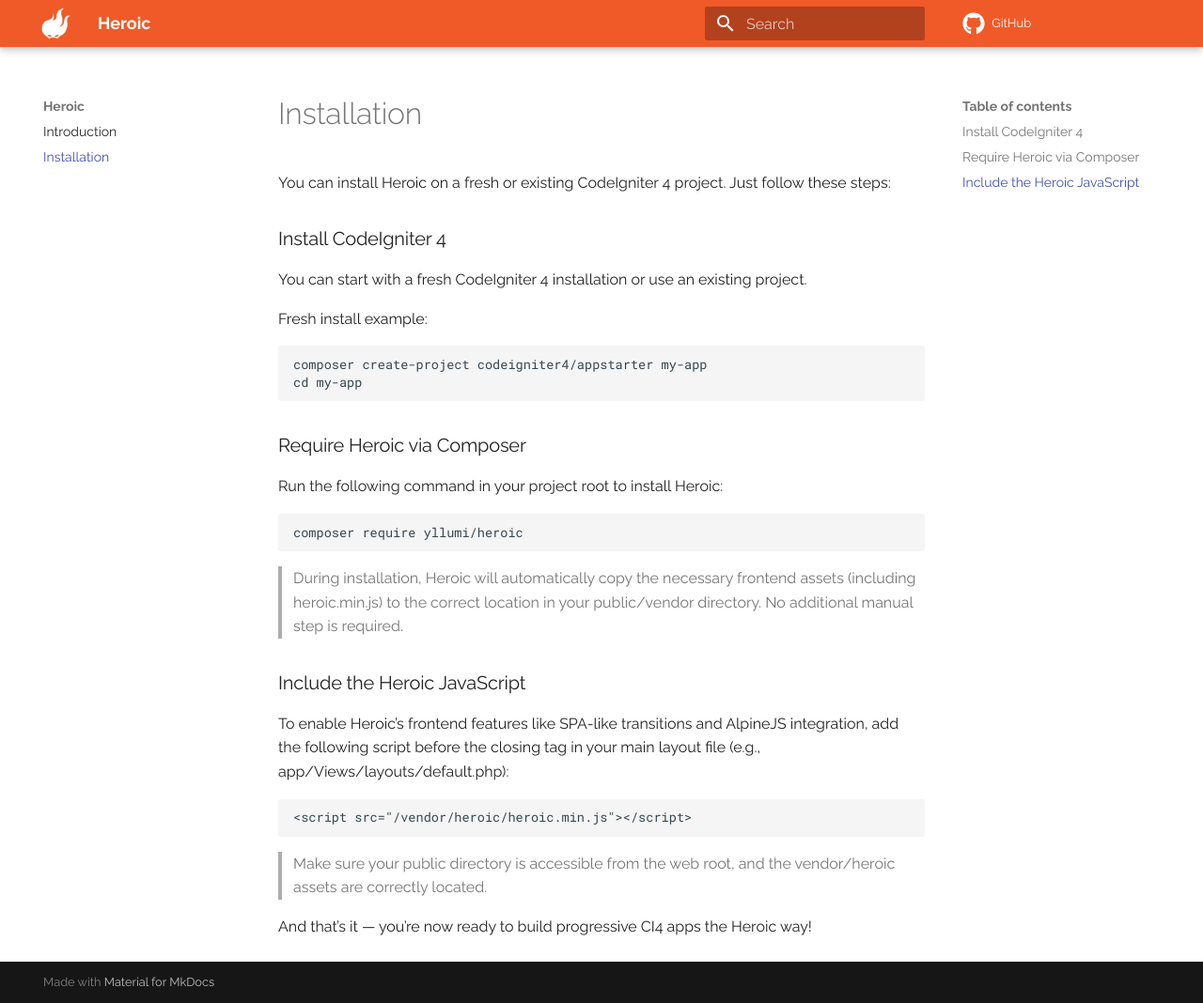
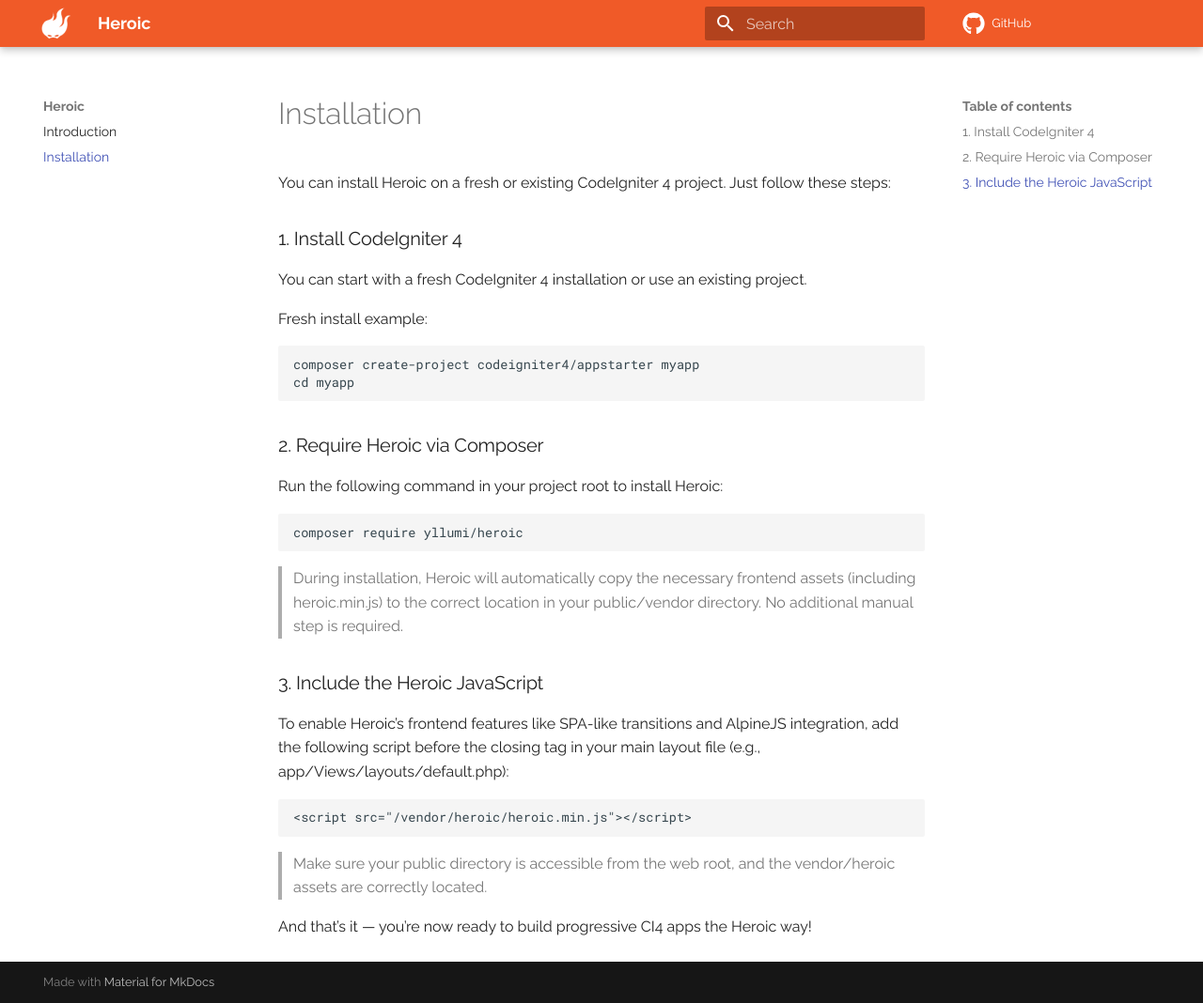
Before and after one commit to yllumi/heroic, an MkDocs documentation site: the page built from docs/installation.md, in a window 1280 px wide and 1068 px high. Shown: the whole window at 94% size. Built offline with MkDocs 1.6.1 and Material for MkDocs 9.7.7, drawn with Linux system fonts in a browser that asks for light colours; comment, search, counter and statistics services are not loaded.

Commit message:
Update page documentation

````diff
--- a/docs/installation.md
+++ b/docs/installation.md
@@ -1,16 +1,16 @@
 You can install Heroic on a fresh or existing CodeIgniter 4 project. Just follow these steps:
 
-### Install CodeIgniter 4
+### 1. Install CodeIgniter 4
 You can start with a fresh CodeIgniter 4 installation or use an existing project.
 
 Fresh install example:
 
 ```bash
-composer create-project codeigniter4/appstarter my-app
-cd my-app
+composer create-project codeigniter4/appstarter myapp
+cd myapp
 ```
 
-### Require Heroic via Composer
+### 2. Require Heroic via Composer
 Run the following command in your project root to install Heroic:
 
 ```bash
@@ -19,7 +19,7 @@
 
 > During installation, Heroic will automatically copy the necessary frontend assets (including heroic.min.js) to the correct location in your public/vendor directory. No additional manual step is required.
 
-### Include the Heroic JavaScript
+### 3. Include the Heroic JavaScript
 
 To enable Heroic’s frontend features like SPA-like transitions and AlpineJS integration, add the following script before the closing </body> tag in your main layout file (e.g., app/Views/layouts/default.php):
 
````
Also changed, not shown: docs/index.html (+69 -24 lines), docs/assets/img/alpinejs-integration.png, docs/assets/img/install.png (added), docs/assets/img/spa-experience.png (added).
